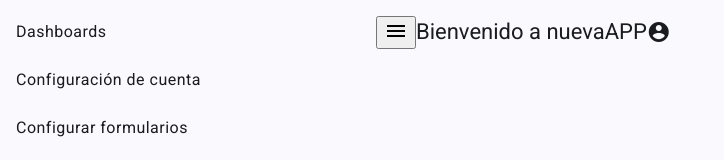
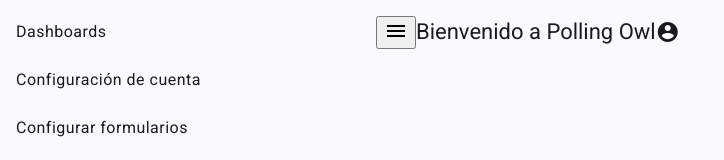
Before and after one commit to Dani1804/proyecto_angular, an Angular app: page /home in a window 1280 px wide. Shown: the top 160 px of the page, without its empty margins (0-724 px from the left). Built offline with nearby package versions, Linux system fonts and the light colour scheme.

Commit message:
cambio de logo

```diff
--- a/src/app/pages/home/home.component.html
+++ b/src/app/pages/home/home.component.html
@@ -13,7 +13,7 @@
   <button mat-icon-button (click)="drawer.toggle()">
     <mat-icon>menu</mat-icon>
   </button>
-  <span class="title">Bienvenido a nuevaAPP</span>
+  <span class="title">Bienvenido a Polling Owl</span>
   <span class="spacer"></span>
   <span class="username">
     <mat-icon>account_circle</mat-icon> {{ userName }}
--- a/src/app/pages/splash/splash.component.css
+++ b/src/app/pages/splash/splash.component.css
@@ -65,5 +65,6 @@ body {
         height: 300px;
         width: 300px;
         border-radius: 50%;
+        border-color: black;
     }
   }
--- a/src/app/pages/splash/splash.component.html
+++ b/src/app/pages/splash/splash.component.html
@@ -3,12 +3,12 @@
 <head>
     <meta charset="UTF-8">
     <meta name="viewport" content="width=device-width, initial-scale=1.0">
-    <title>EncuestaAPP</title>
+    <title>Polling Owl</title>
 </head>
 <body>
-    <h1 style="text-align: center; color: white;"><b>EncuestaAPP</b></h1>
+    <h1 style="text-align: center; color: white;"><b>Polling Owl</b></h1>
     <div class="container mt-5" style="text-align: center">
-        <img src="tiburon.jpg" alt="" >
+        <img src="logo.png" alt="" >
     </div>
 </body>
 </html>
```
Also changed, not shown: public/logo.png (added), public/tiburon.jpg (deleted).
